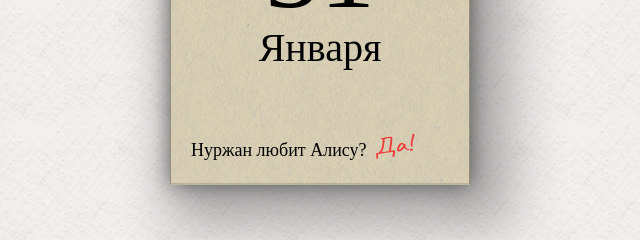
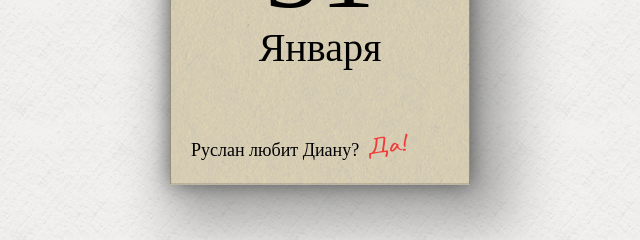
Before and after one commit to dianium/dianium.github.io, a plain HTML site: page index.html in a window 1280 px wide. Shown: the part 408-648 px from the top of the page, 320-960 px from the left. Drawn offline with Linux system fonts and the light colour scheme; a web font is replaced by a local one.

Commit message:
change text

```diff
--- a/index.html
+++ b/index.html
@@ -12,7 +12,7 @@
       <div class="weekday"></div>
       <div class="day"></div>
       <div class="month"></div>
-      <div class="message">Нуржан любит Алису? <span class="answer">Да!</span></div>
+      <div class="message">Руслан любит Диану? <span class="answer">Да!</span></div>
     </div>
   </div>
   <script src="/script.js"></script>
```
